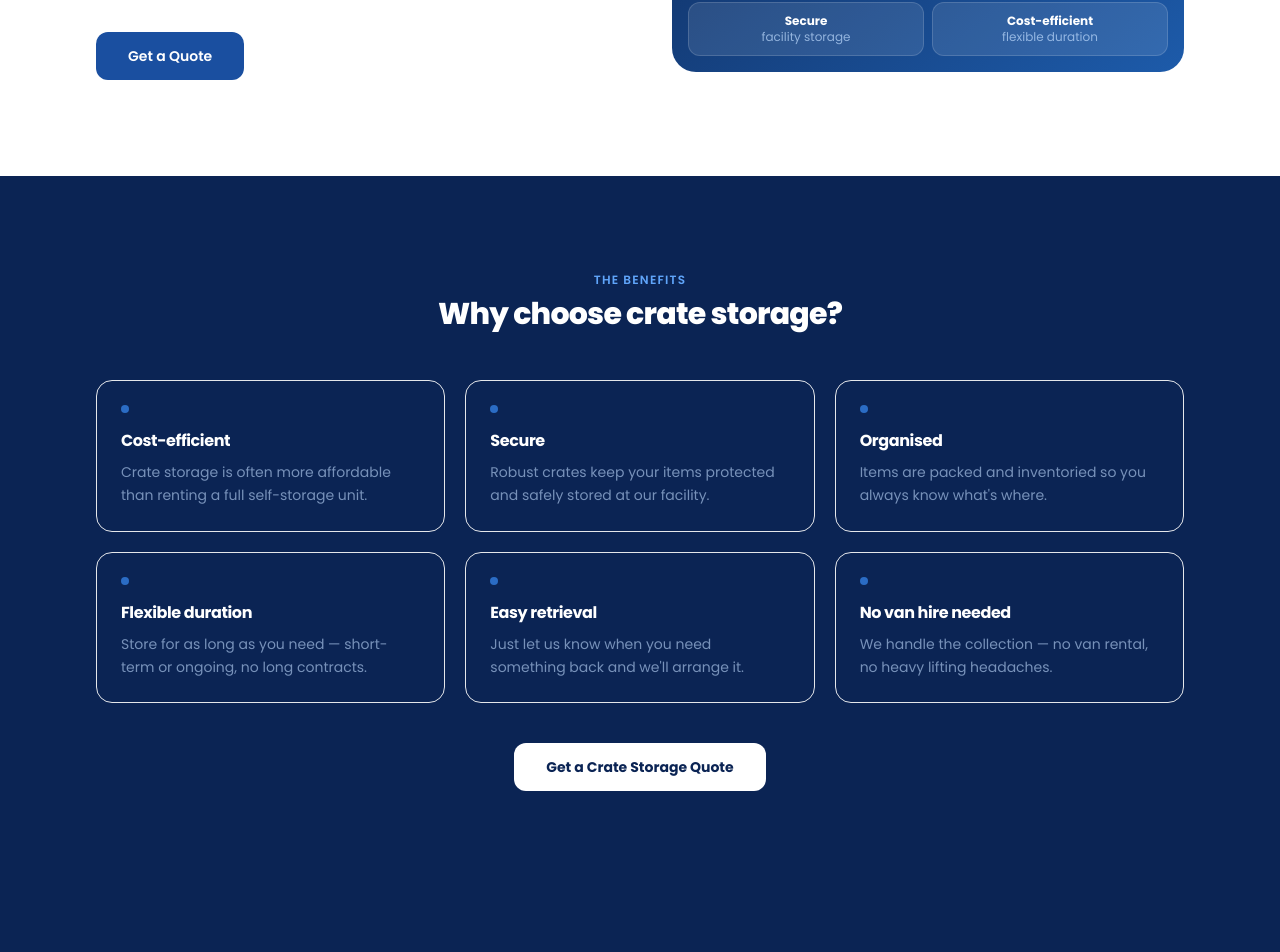
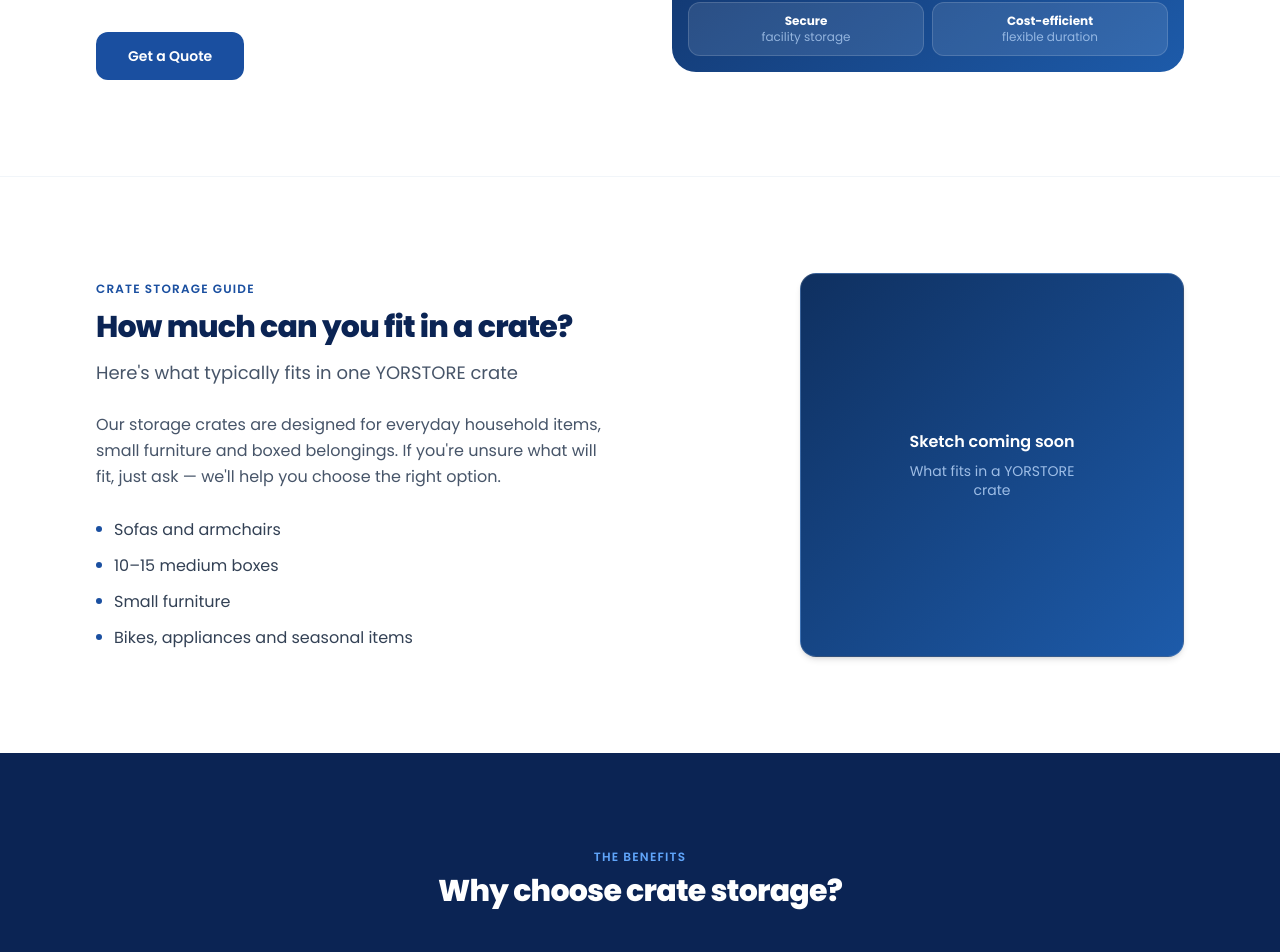
Before and after one commit to YorStore/YorStore, a Next.js app in the folder b_tDKShXFtqVE/: page /crate-storage in a window 1280 px wide. Shown: the part 979-1931 px from the top of the page. Built offline with nearby package versions, Linux system fonts and the light colour scheme.

Commit message:
Improve crate section (heading + white background)

```diff
--- a/b_tDKShXFtqVE/src/app/crate-storage/page.tsx
+++ b/b_tDKShXFtqVE/src/app/crate-storage/page.tsx
@@ -21,6 +21,7 @@ export default function CrateStoragePage() {
         ctaHref="/contact#quote"
       />
       <WhatIsCrateStorage />
+      <WhatFitsInACrate />
       <CrateBenefits />
       <CTABand
         heading="Want to know more about crate storage?"
@@ -81,6 +82,56 @@ function WhatIsCrateStorage() {
   );
 }
 
+/* ── What fits in a crate ───────────────────── */
+function WhatFitsInACrate() {
+  const bullets = [
+    "Sofas and armchairs",
+    "10–15 medium boxes",
+    "Small furniture",
+    "Bikes, appliances and seasonal items",
+  ];
+
+  return (
+    <section className="section-pad bg-white border-t border-slate-100">
+      <div className="container-site">
+        <div className="grid grid-cols-1 lg:grid-cols-2 gap-12 lg:gap-16 items-center">
+          <div>
+            <span className="text-xs font-semibold text-brand-blue uppercase tracking-widest block mb-3">
+              Crate storage guide
+            </span>
+            <h2 className="text-3xl font-extrabold text-brand-navy mb-3 leading-tight">
+              How much can you fit in a crate?
+            </h2>
+            <p className="text-slate-600 text-lg leading-relaxed mb-6 max-w-xl">
+              Here&apos;s what typically fits in one YORSTORE crate
+            </p>
+            <p className="text-slate-600 leading-relaxed mb-7">
+              Our storage crates are designed for everyday household items, small furniture and boxed belongings.
+              If you&apos;re unsure what will fit, just ask — we&apos;ll help you choose the right option.
+            </p>
+            <ul className="flex flex-col gap-3">
+              {bullets.map((item) => (
+                <li key={item} className="flex gap-3 text-slate-700 text-sm md:text-base leading-relaxed">
+                  <span className="mt-2 h-1.5 w-1.5 shrink-0 rounded-full bg-brand-blue" aria-hidden />
+                  <span>{item}</span>
+                </li>
+              ))}
+            </ul>
+          </div>
+          <div className="flex justify-center lg:justify-end">
+            <div className="aspect-square w-full max-w-sm rounded-2xl border border-white/15 bg-gradient-to-br from-[#0f3060] to-[#1d5baa] shadow-md flex flex-col items-center justify-center text-center p-8">
+              <p className="text-white font-semibold">Sketch coming soon</p>
+              <p className="text-blue-200/80 text-sm mt-2 max-w-[12rem] leading-snug">
+                What fits in a YORSTORE crate
+              </p>
+            </div>
+          </div>
+        </div>
+      </div>
+    </section>
+  );
+}
+
 /* ── Benefits ───────────────────────────────── */
 function CrateBenefits() {
   const benefits = [
```
